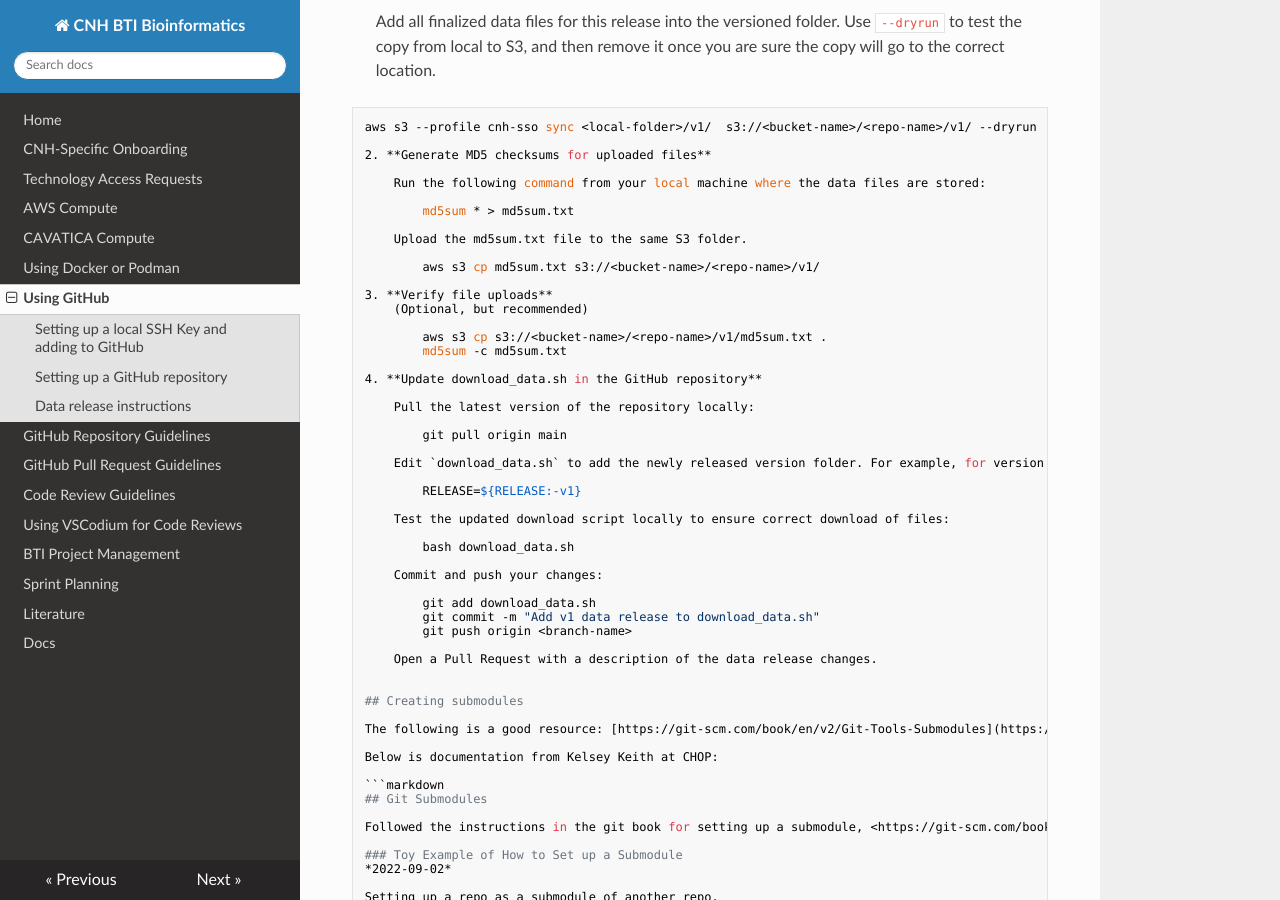
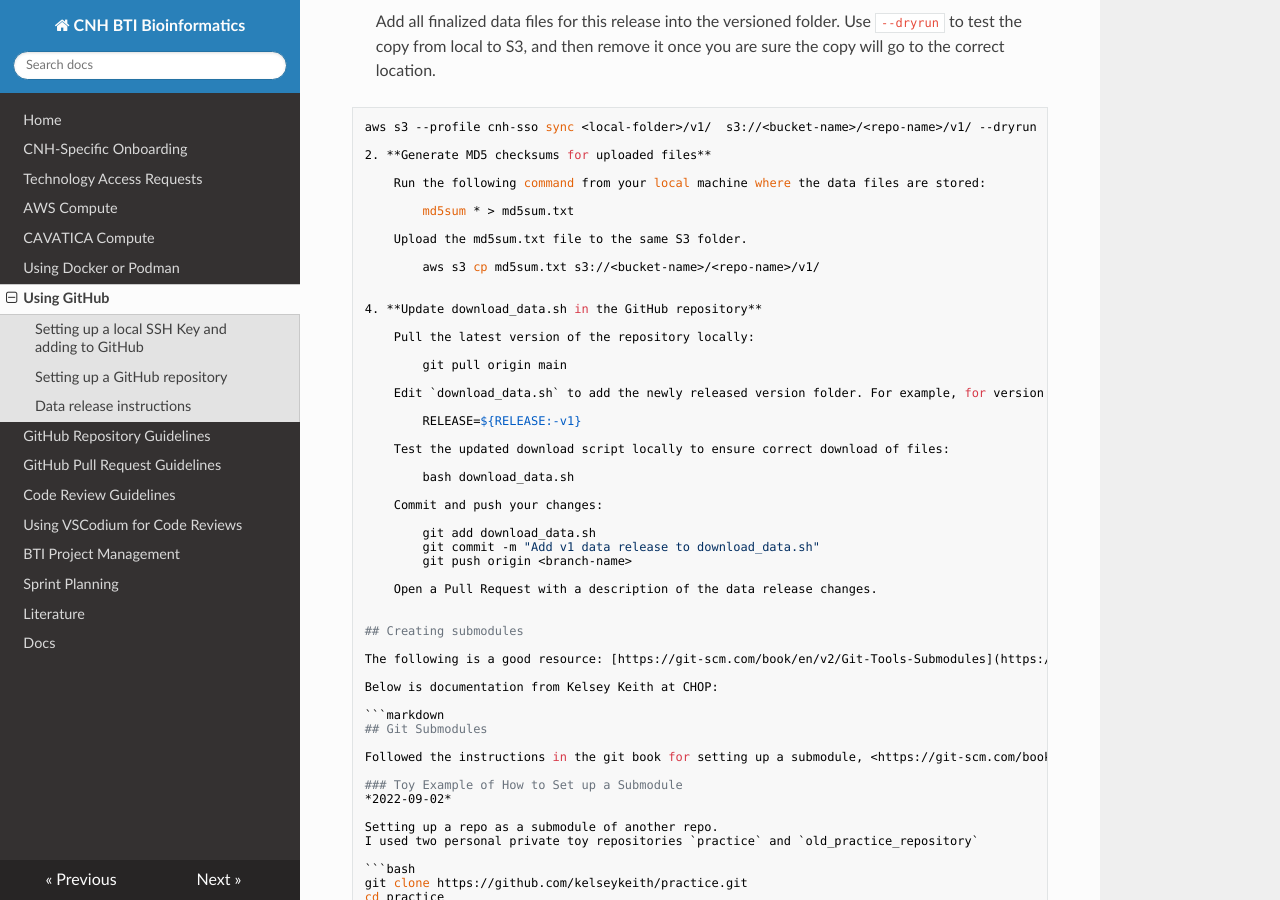
Before and after one commit to childrens-bti/bti-bfx-docs, an MkDocs documentation site: the page built from docs/github-general.md, in a window 1280 px wide and 900 px high, scrolled down 1978 px. Built offline with MkDocs 1.6.1, drawn with Linux system fonts in a browser that asks for light colours; nearby versions of some CDN libraries.

Commit message:
update github-general.md

```diff
--- a/docs/github-general.md
+++ b/docs/github-general.md
@@ -88,11 +88,6 @@ aws s3 --profile cnh-sso sync <local-folder>/v1/  s3://<bucket-name>/<repo-name>
 
         aws s3 cp md5sum.txt s3://<bucket-name>/<repo-name>/v1/
 
-3. **Verify file uploads**
-    (Optional, but recommended)
-
-        aws s3 cp s3://<bucket-name>/<repo-name>/v1/md5sum.txt .
-        md5sum -c md5sum.txt
 
 4. **Update download_data.sh in the GitHub repository**
 
```
